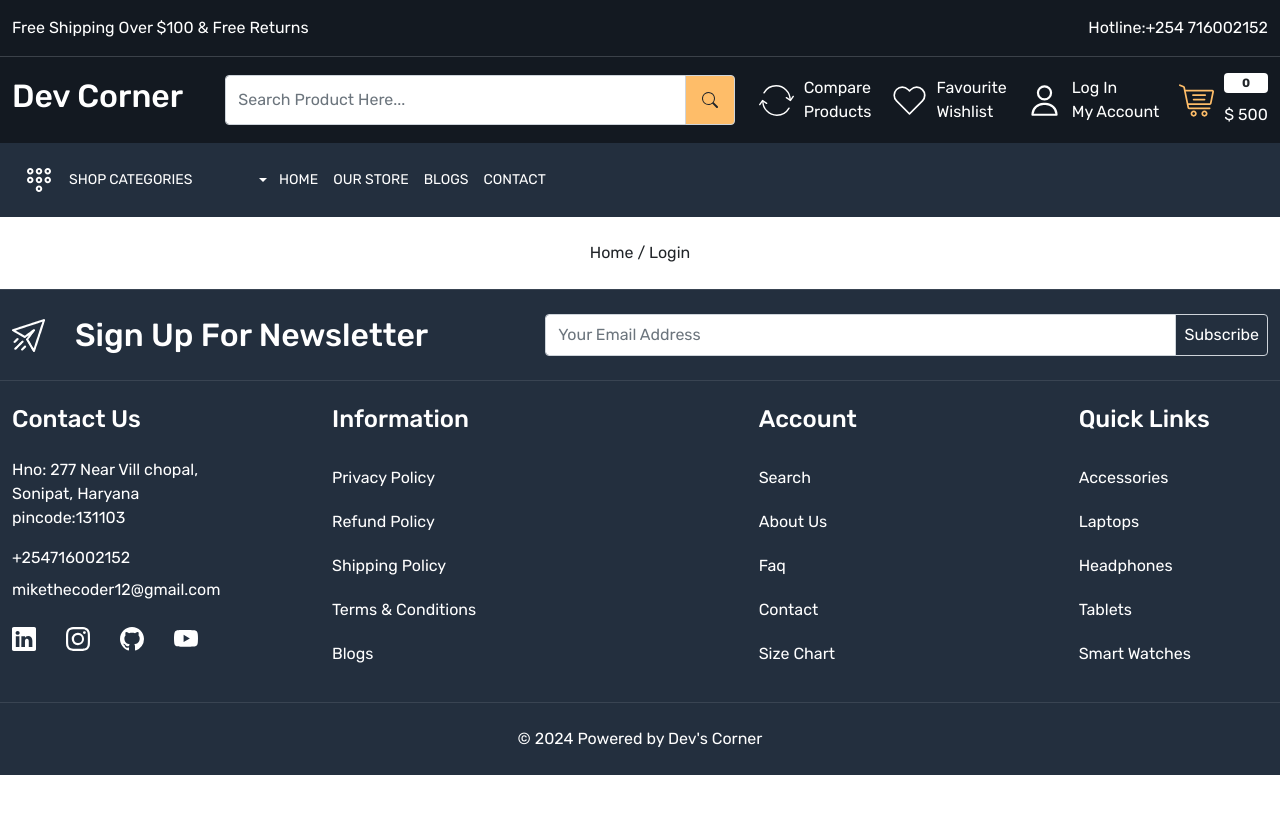
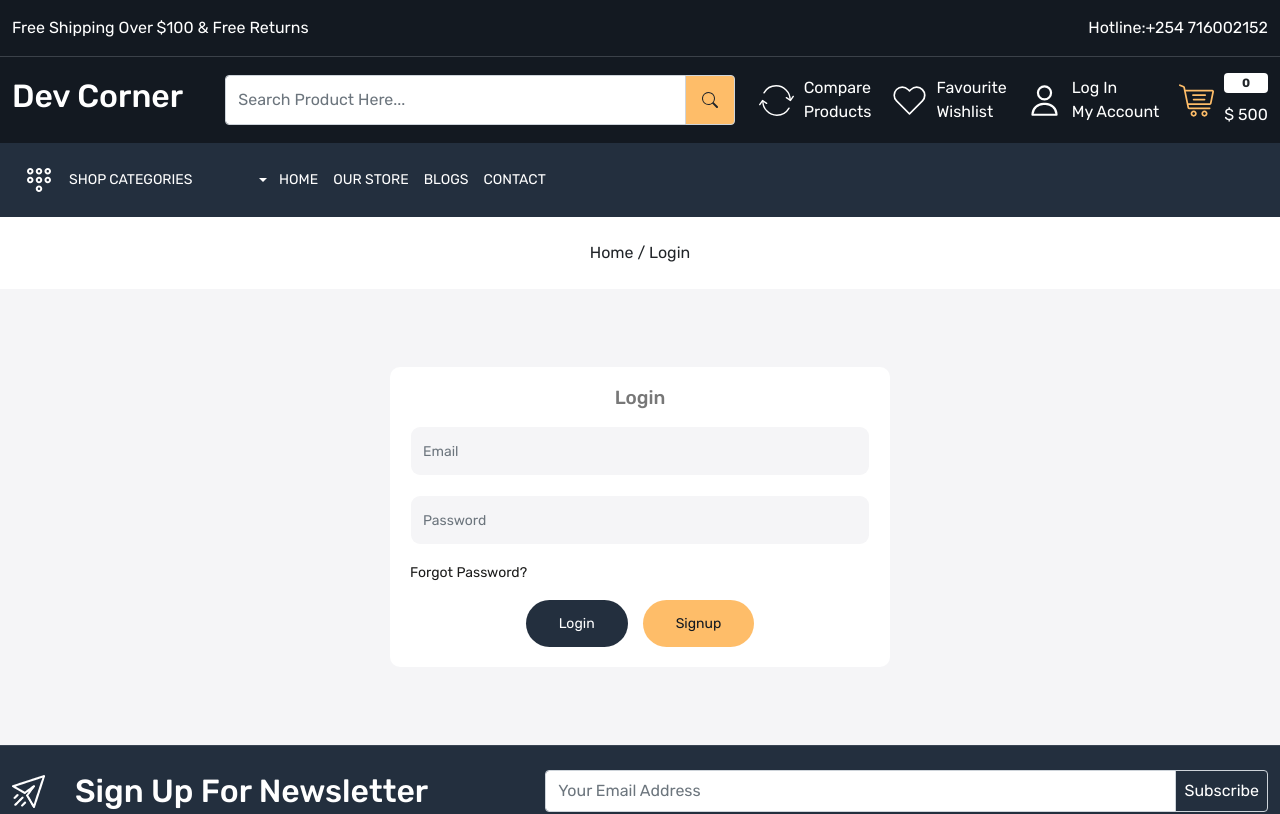
Before and after one commit to Michael-Njoroge/E-Commerce-Frontend, a React (Create React App) app: page /login in a window 1280 px wide. Shown: the top 814 px of the page. Built offline with nearby package versions, Linux system fonts and the light colour scheme.

Commit message:
complete login page

```diff
--- a/src/App.css
+++ b/src/App.css
@@ -605,4 +605,47 @@
   border-top: 1px solid rgba(0, 0, 0, 0.1);
 }
 
-/*Compare Products*/
+/*Compare Products End*/
+
+/*Auth Card*/
+
+.auth-card {
+  padding: 20px;
+  background-color: white;
+  width: 500px;
+  margin: 30px auto;
+  border-radius: 10px;
+}
+
+.auth-card h3 {
+  font-size: 19px;
+  font-weight: 500;
+  color: var(--color-777777);
+}
+
+.auth-card .form-control {
+  height: 50px;
+  background-color: var(--color-f5f5f7);
+  color: var(--color-777777);
+  font-size: 14px;
+  border-radius: 10px;
+  border-color: transparent;
+}
+
+.auth-card a {
+  font-size: 14px;
+  font-weight: 400;
+  color: var(--color-1c1c1b);
+}
+
+.auth-card .signup {
+  background-color: var(--color-febd69);
+  color: var(--color-131921);
+}
+
+.auth-card .signup:hover {
+  background-color: var(--color-131921);
+  color: white;
+}
+
+/*Auth Card End*/
--- a/src/App.js
+++ b/src/App.js
@@ -10,6 +10,8 @@
 import CompareProducts from "./pages/CompareProducts";
 import Wishlist from "./pages/Wishlist";
 import Login from "./pages/Login";
+import Signup from "./pages/Signup";
+import ForgotPassword from "./pages/ForgotPassword";
 
 function App() {
   return (
@@ -25,6 +27,8 @@
             <Route path="compare-products" element={<CompareProducts />} />
             <Route path="wishlist" element={<Wishlist />} />
             <Route path="login" element={<Login />} />
+            <Route path="signup" element={<Signup />} />
+            <Route path="forgot-password" element={<ForgotPassword />} />
           </Route>
         </Routes>
       </BrowserRouter>
--- a/src/pages/Login.js
+++ b/src/pages/Login.js
@@ -1,12 +1,50 @@
 import React from "react";
 import BreadCrumb from "../components/BreadCrumb";
 import Meta from "../components/Meta";
+import { Link } from "react-router-dom";
 
 const Login = () => {
   return (
     <>
       <Meta title="E-Commerce | Login" />
       <BreadCrumb title="Login" />
+
+      <div className="login-wrapper home-wrapper-2 py-5">
+        <div className="row">
+          <div className="col-12">
+            <div className="auth-card">
+              <h3 className="text-center mb-3">Login</h3>
+              <form action="" className="d-flex flex-column gap-15">
+                <div>
+                  <input
+                    type="email"
+                    className="form-control"
+                    name="email"
+                    placeholder="Email"
+                    id=""
+                  />
+                </div>
+                <div className="mt-1">
+                  <input
+                    type="password"
+                    className="form-control"
+                    name="password"
+                    placeholder="Password"
+                    id=""
+                  />
+                </div>
+                <div>
+                  <Link to="/forgot-password">Forgot Password?</Link>
+                  <div className="mt-3 d-flex justify-content-center gap-15 align-items-center">
+                    <button className="button border-0">Login</button>
+                    <Link className="signup button">Signup</Link>
+                  </div>
+                </div>
+              </form>
+            </div>
+          </div>
+        </div>
+      </div>
     </>
   );
 };
```
